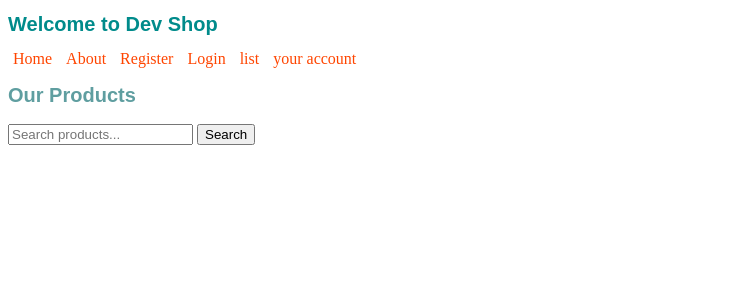
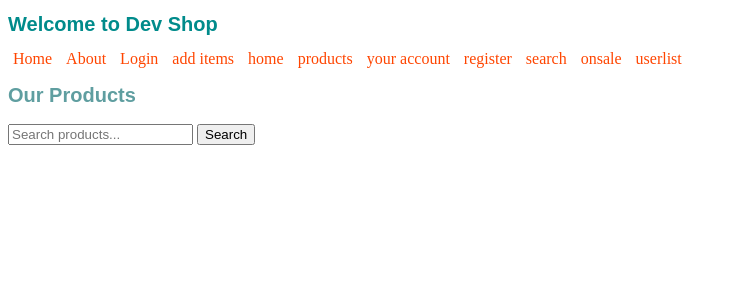
Before and after one commit to ShasD001/Dev-Shop, a Node server app: page / in a window 1280 px wide. Shown: the top 300 px of the page, without its empty margins (0-737 px from the left). Run offline with Node 20, Linux system fonts and the light colour scheme.

Commit message:
database changes

```diff
--- a/index.js
+++ b/index.js
@@ -33,7 +33,7 @@ const db = mysql.createConnection({
     host: 'localhost',
     user: 'products_app_user',  // Updated user
     password: 'qwertyuiop',
-    database: 'products.db'  // Updated database
+    database: 'products'  // Updated database
 });
 // Connect to the database
 db.connect((err) => {
--- a/views/index.ejs
+++ b/views/index.ejs
@@ -12,10 +12,15 @@
         <nav>
             <a href="/">Home</a>
             <a href="/about">About</a>
-            <a href="/register">Register</a>
             <a href="/login">Login</a>
-            <a href="/list">list</a>
-            <a href="/profile">your account</a>
+            <a href="/views/addItem.ejs">add items</a>
+            <a href="/views/index.ejs">home</a>
+            <a href="/views/list.ejs">products</a>
+            <a href="/views/profile.ejs">your account</a>
+            <a href="/views/register.ejs">register</a>
+            <a href="/views/search_results.ejs">search</a>
+            <a href="/views/todayssale.ejs">onsale</a>
+            <a href="/views/userlist.ejs">userlist</a>
 
         </nav>
     </header>
```
Also changed, not shown: views/about.ejs (+8 -1 lines).
